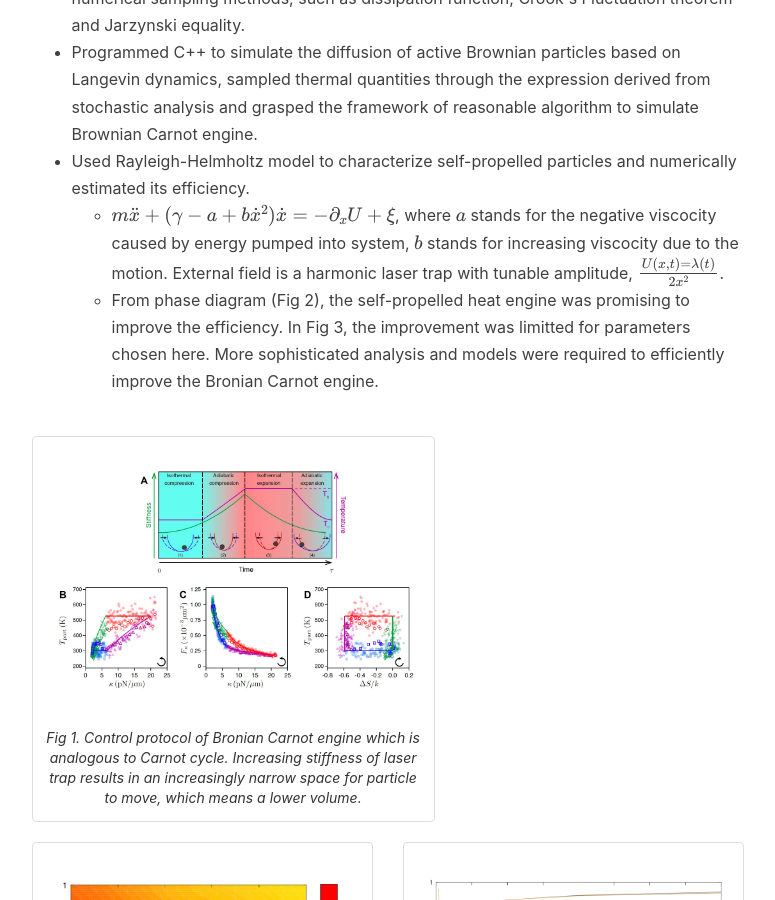
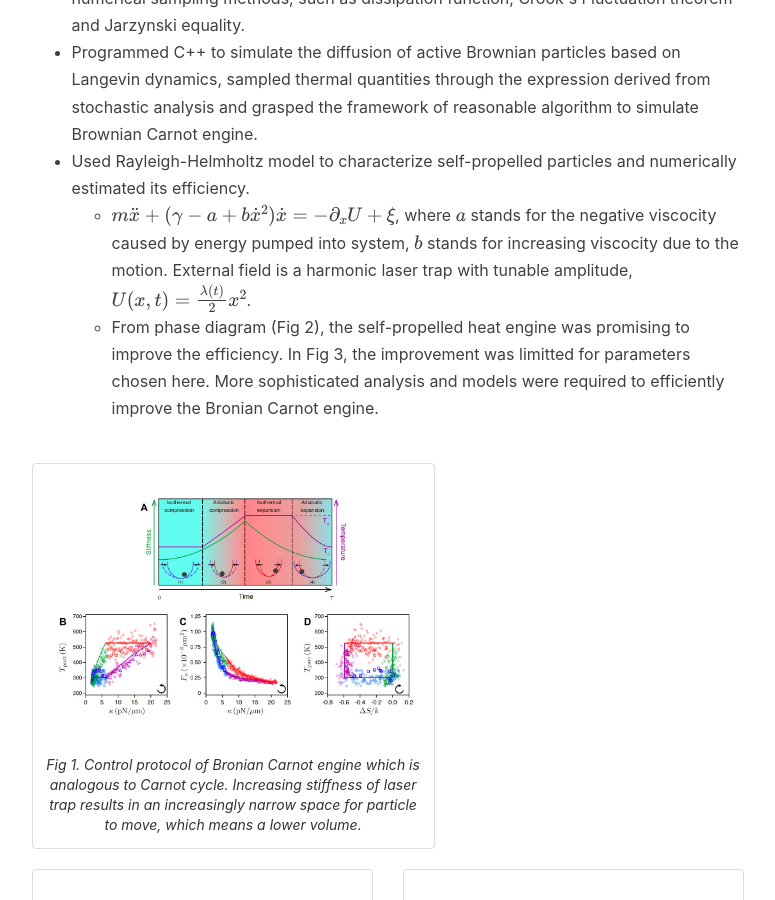
Before and after one commit to dongylaq/dongylaq.github.io, a Jekyll site: the page built from research.html, in a window 1280 px wide and 900 px high, scrolled down 5671 px. Shown: the whole window, without its empty margins (136-911 px from the left). Built offline with Jekyll 4.4.1, drawn with Linux system fonts in a browser that asks for light colours; nearby versions of some CDN libraries; formulas are drawn with MathJax 3; comment, search, counter and statistics services are not loaded.

Commit message:
Update research.html

```diff
--- a/research.html
+++ b/research.html
@@ -186,7 +186,7 @@ header-img: "img/title.jpeg"
             and grasped the framework of reasonable algorithm to simulate Brownian Carnot engine.</li>
         <li>Used Rayleigh-Helmholtz model to characterize self-propelled particles and numerically estimated its efficiency.</li>
         <ul>
-            <li>\(m\ddot{x} + (\gamma - a + b \dot{x} ^2)\dot{x} = -\partial _x U + \xi\), where \(a\) stands for the negative viscocity caused by energy pumped into system, \(b\) stands for increasing viscocity due to the motion. External field is a harmonic laser trap with tunable amplitude, \(U(x, t) = {\lambda(t)} \over {2} x^2\).</li>
+            <li>\(m\ddot{x} + (\gamma - a + b \dot{x} ^2)\dot{x} = -\partial _x U + \xi\), where \(a\) stands for the negative viscocity caused by energy pumped into system, \(b\) stands for increasing viscocity due to the motion. External field is a harmonic laser trap with tunable amplitude, \(U(x, t) = \frac{\lambda(t)}{2} x^2\).</li>
             <li>From phase diagram (Fig 2), the self-propelled heat engine was promising to improve the efficiency. In Fig 3, the improvement was limitted for parameters chosen here. More sophisticated analysis and models were required to efficiently improve the Bronian Carnot engine.</li>
         </ul>
     </ul>
```
